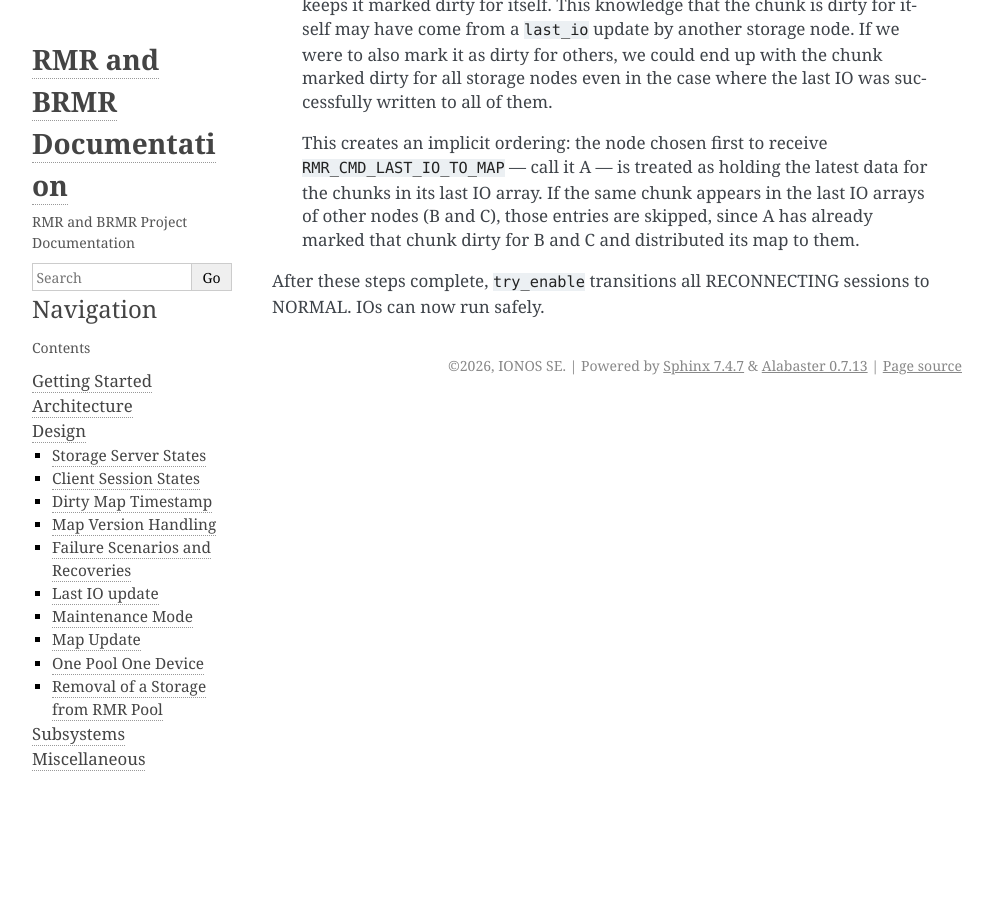
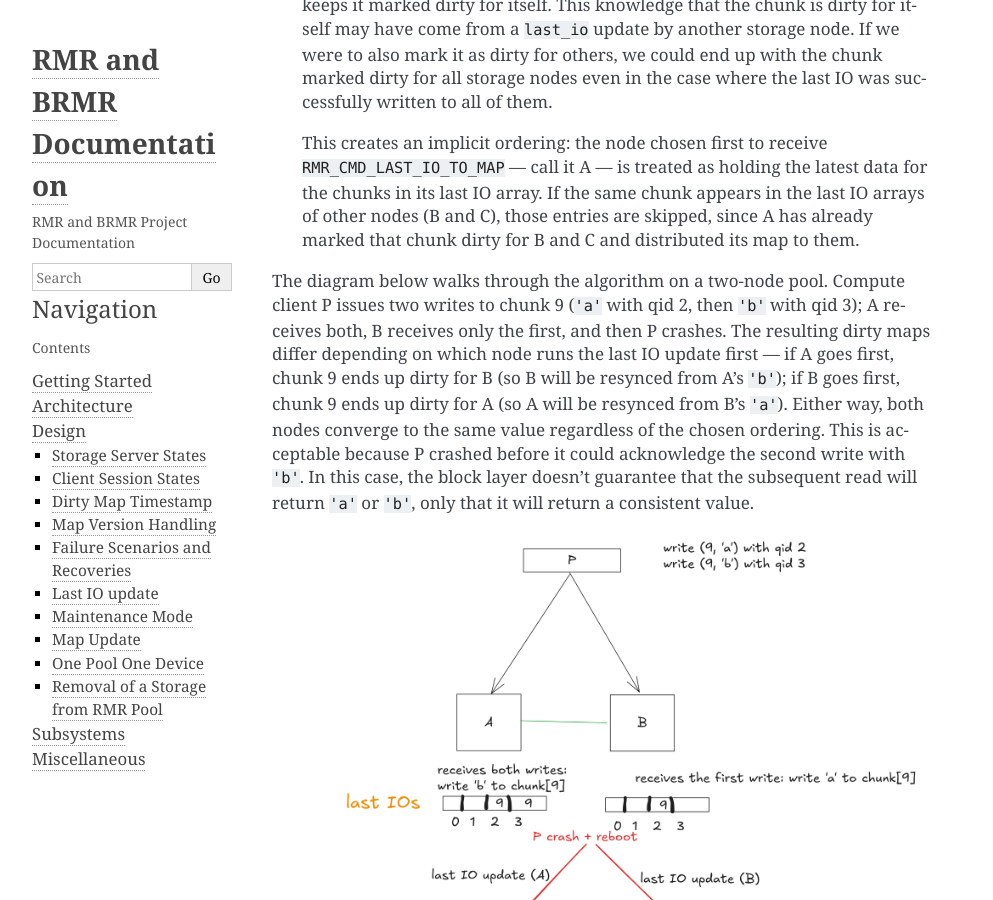
Before and after one commit to ionos-cloud/rmr.io, a Sphinx documentation site: the page built from docs/design/last-io-update.md, in a window 1280 px wide and 900 px high, scrolled down 2269 px. Shown: the whole window, without its empty margins (148-1141 px from the left). Built offline with Sphinx 7.4.7, drawn with Linux system fonts in a browser that asks for light colours.

Commit message:
docs: Add last IO update example diagram (#4)
Illustrate the algorithm with a two-node walkthrough showing that the
resulting dirty maps differ by ordering but the pool stays consistent
either way.

Assisted-by: Claude:claude-opus-4-7

````diff
--- a/docs/design/last-io-update.md
+++ b/docs/design/last-io-update.md
@@ -47,4 +47,11 @@ on the server side:
 
    This creates an implicit ordering: the node chosen first to receive `RMR_CMD_LAST_IO_TO_MAP` — call it A — is treated as holding the latest data for the chunks in its last IO array. If the same chunk appears in the last IO arrays of other nodes (B and C), those entries are skipped, since A has already marked that chunk dirty for B and C and distributed its map to them.
 
+The diagram below walks through the algorithm on a two-node pool. Compute client P issues two writes to chunk 9 (`'a'` with qid 2, then `'b'` with qid 3); A receives both, B receives only the first, and then P crashes. The resulting dirty maps differ depending on which node runs the last IO update first — if A goes first, chunk 9 ends up dirty for B (so B will be resynced from A's `'b'`); if B goes first, chunk 9 ends up dirty for A (so A will be resynced from B's `'a'`). Either way, both nodes converge to the same value regardless of the chosen ordering. This is acceptable because P crashed before it could acknowledge the second write with `'b'`. In this case, the block layer doesn't guarantee that the subsequent read will return `'a'` or `'b'`, only that it will return a consistent value.
+
+```{image} ../_static/images/design/lastio_lsf.png
+:width: 100%
+:alt: Last IO update example with two storage nodes, showing how the chosen ordering determines the resulting dirty maps.
+```
+
 After these steps complete, `try_enable` transitions all RECONNECTING sessions to NORMAL. IOs can now run safely.
````
Also changed, not shown: docs/_static/images/design/lastio_lsf.png (added), 1 other file.
